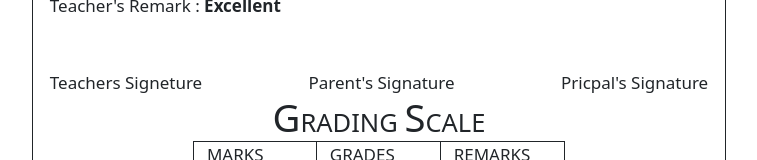
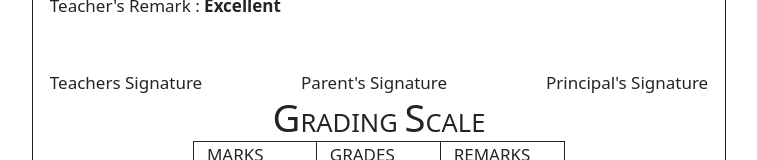
Before and after one commit to Jagamohan-81/INTassignment, a React (Vite) app: page / in a window 1280 px wide. Shown: the part 634-794 px from the top of the page, without its empty margins (261-1018 px from the left). Built offline with nearby package versions, Linux system fonts and the light colour scheme.

Commit message:
Update App.jsx

```diff
--- a/src/App.jsx
+++ b/src/App.jsx
@@ -260,9 +260,9 @@ function App() {
             Teacher's Remark : <span className="fw-bold"> {"Excellent"}</span>
           </div>
           <div className="d-flex justify-content-between ps-1 pe-1">
-            <div>Teachers Signeture</div>
+            <div>Teachers Signature</div>
             <div>Parent's Signature</div>
-            <div>Pricpal's Signature</div>
+            <div>Principal's Signature</div>
           </div>
           <div className="row part4 p-0 m-0 ">
             <h4 className=" text-center part4 f-cap m-0 p-0">
```
